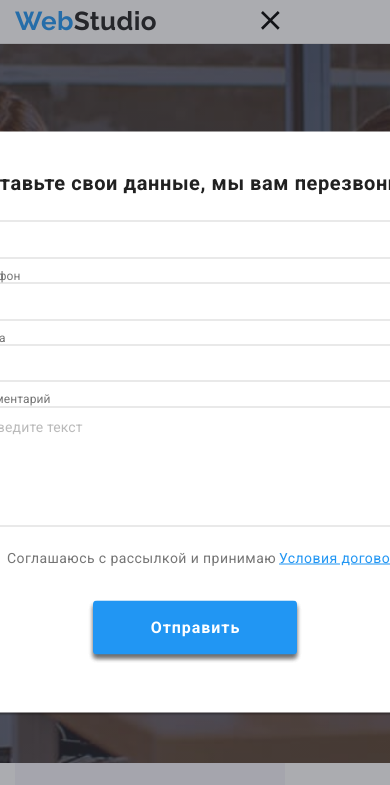
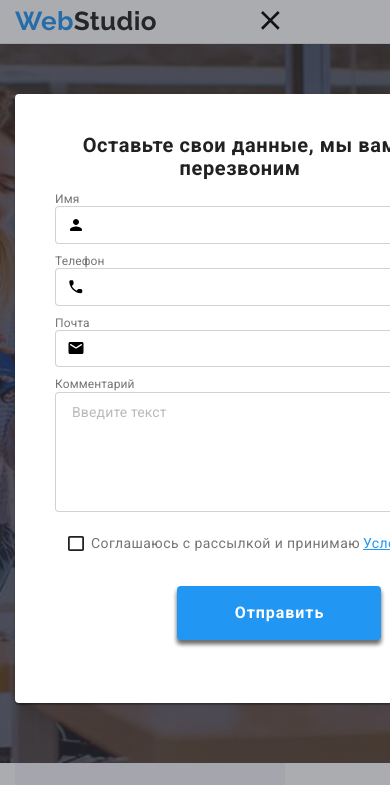
Before and after one commit to OlgaLisnychuk/goit-markup-hw-08, a plain HTML site: page index.html in a window 390 px wide. Both pictures are taken after a click on the button "Заказать услугу". Shown: the top 785 px of the page. Drawn offline with nearby package versions, Linux system fonts and the light colour scheme.

Commit message:
Почала адаптивну верстку модального вікна

```diff
--- a/index.html
+++ b/index.html
@@ -34,8 +34,10 @@
           </button>
 
           <div class="menu-container" id="menu-container" data-menu>
-Контент меню
+            <div class="navigation"></div>
+            <div class="contacts"></div>
           </div>
+
 
           <ul class="site-nav list">
             <li class="site-nav__item"><a class="site-nav__link link site-nav__link--current" href="">Студия</a></li>
--- a/js/modal.js
+++ b/js/modal.js
@@ -9,6 +9,7 @@
     refs.closeModalBtn.addEventListener("click", toggleModal);
 
     function toggleModal() {
+      document.body.classList.toggle("modal-open");
       refs.modal.classList.toggle("is-hidden");
     }
   })();
--- a/sass/components/_backdrob.scss
+++ b/sass/components/_backdrob.scss
@@ -4,6 +4,10 @@
     left: 0;
     width: 100%;
     height: 100%;
+
+    padding: 94px 15px;
+    overflow-y: scroll;
+
     background: rgba(47, 48, 58, 0.4);
     visibility: visible;
     opacity: 1;
@@ -23,19 +27,32 @@
 
     .modal {
     position: absolute;
-    top: 50%;
-    left: 50%;
-    width: 528px;
-    height: 581px;
-    background-color: rgba(255, 255, 255, 1);
+    width: 450px;
+    height: 609px;
+    // background-color: rgba(255, 255, 255, 1);
     margin-left: auto;
     margin-right: auto;
     padding: 40px;
-    background: $primaryWhiteColor;
+    background-color: $primaryWhiteColor;
     box-shadow: 0px 1px 3px rgba(0, 0, 0, 0.12), 0px 1px 1px rgba(0, 0, 0, 0.14), 0px 2px 1px rgba(0, 0, 0, 0.2);
     border-radius: 4px;
+
+    transition: transform 250ms cubic-bezier(0.4, 0, 0.2, 1);
+
+
+    @media screen and (min-width: 768px){
+
+    top: 50%;
+    left: 50%;
     transform: translate(-50%, -50%) scale(1);
-    transition: transform 250ms cubic-bezier(0.4, 0, 0.2, 1);
+    max-width: 450px;
+    width: 100%;
+    }
+
+    @media screen and (min-width: 1200px) {
+        width: 528px;
+        height: 581px;
+    }
 
     &__title {
         display: flex;
--- a/sass/components/_basic.scss
+++ b/sass/components/_basic.scss
@@ -18,7 +18,9 @@ body {
 
 }
 
-
+.body.modal-open {
+    overflow: hidden;
+}
 
 h1,
 h2,
```
Also changed, not shown: css/main.css, css/main.min.css, 2 other files.
